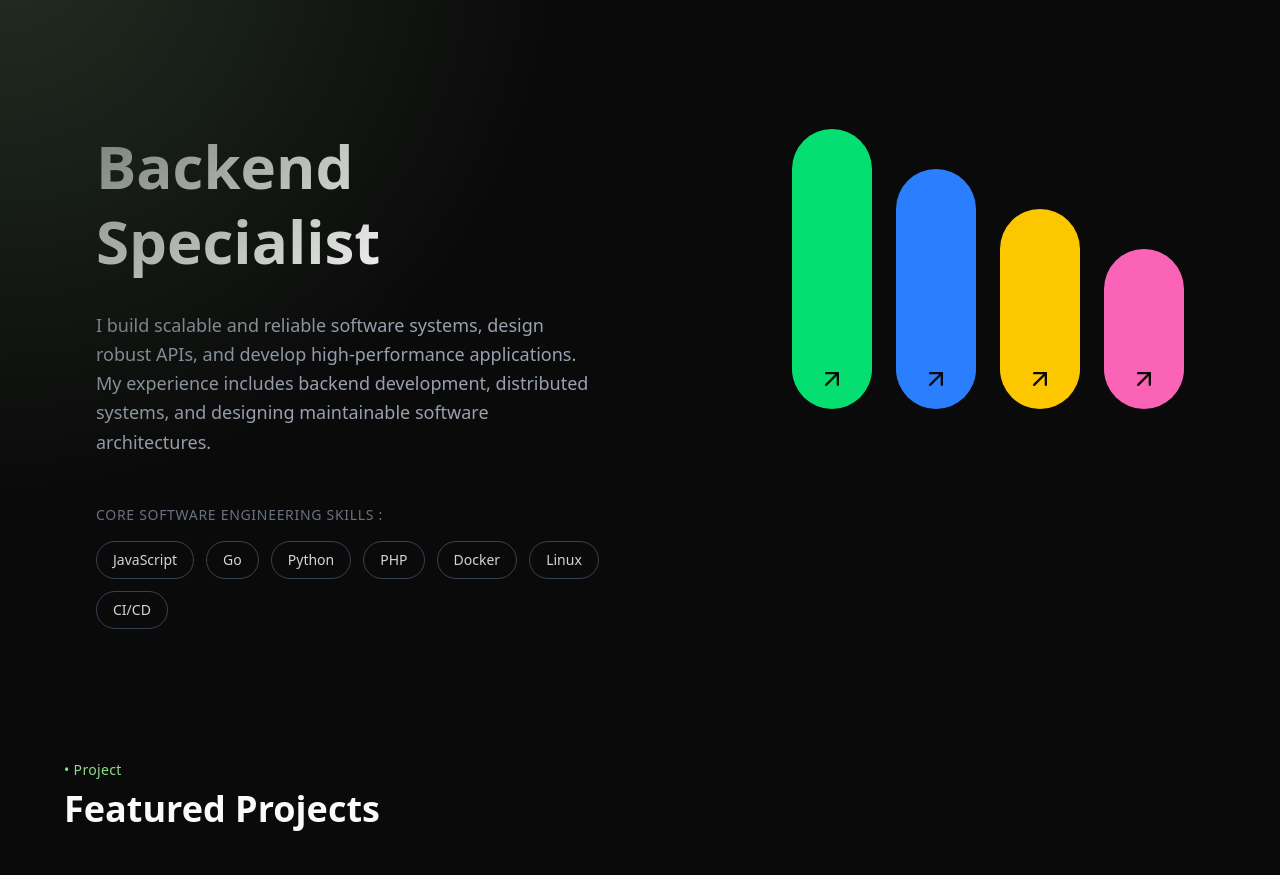
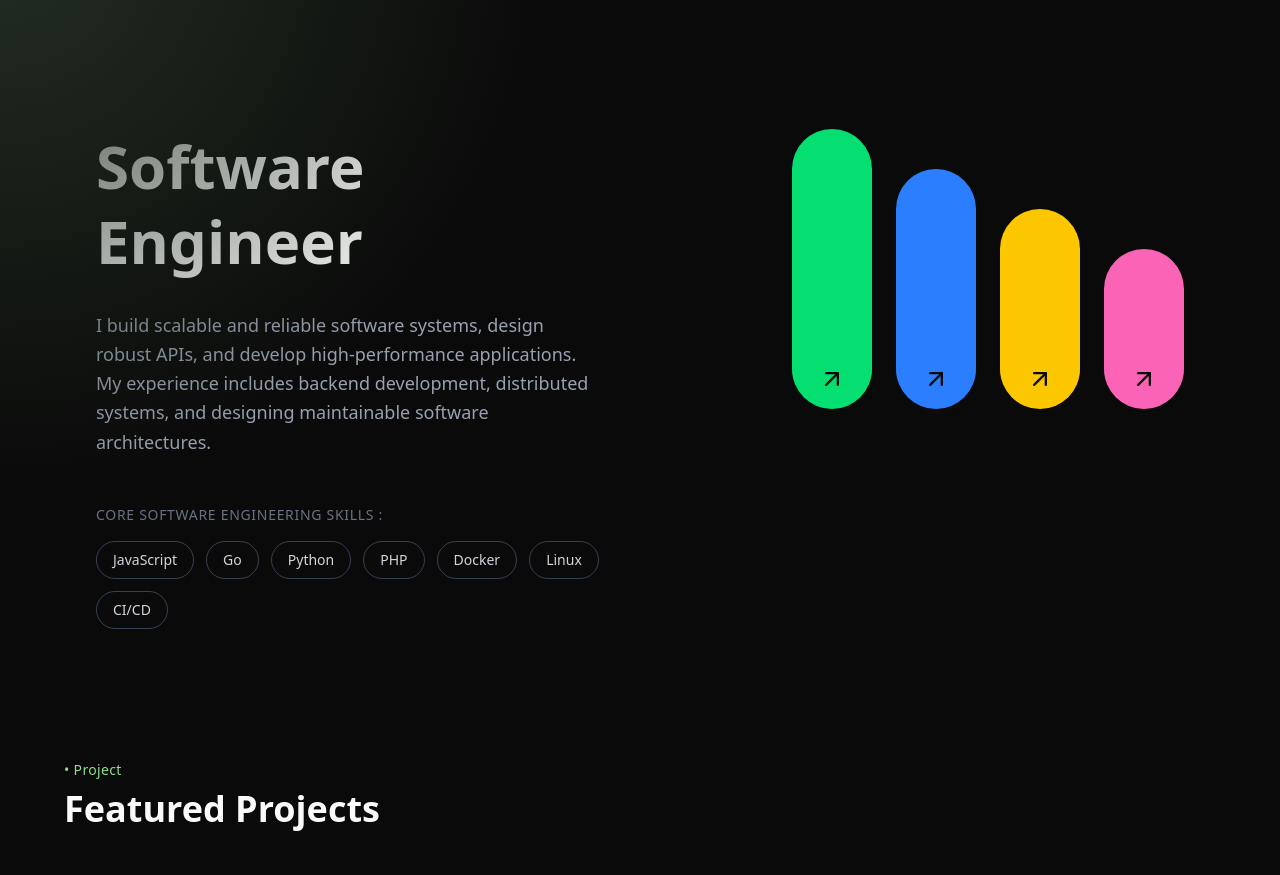
Before and after one commit to RIfkiND/ult-portofolio, a Next.js app: page / in a window 1280 px wide. Shown: the part 2420-3295 px from the top of the page. Built offline with nearby package versions, Linux system fonts and the light colour scheme.

Commit message:
Refactor LearnSection component and update content

```diff
--- a/components/Home/LearnSection.tsx
+++ b/components/Home/LearnSection.tsx
@@ -42,7 +42,7 @@
           >
 
             <h2 className="text-4xl md:text-5xl lg:text-6xl leading-tight text-balance">
-              <span className="font-bold text-white">Backend Specialist</span>
+              <span className="font-bold text-white">Software Engineer</span>
             </h2>
 
             <p className="text-gray-400 text-lg leading-relaxed max-w-xl">
```
